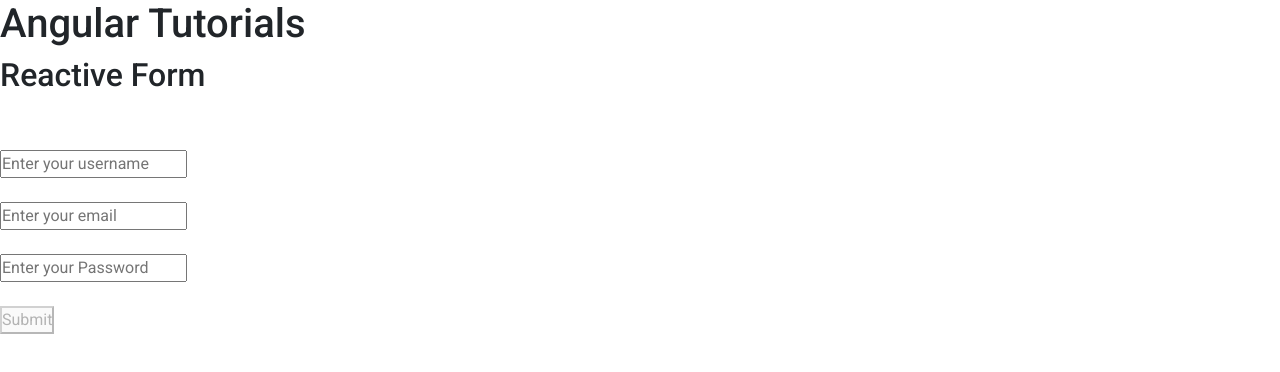
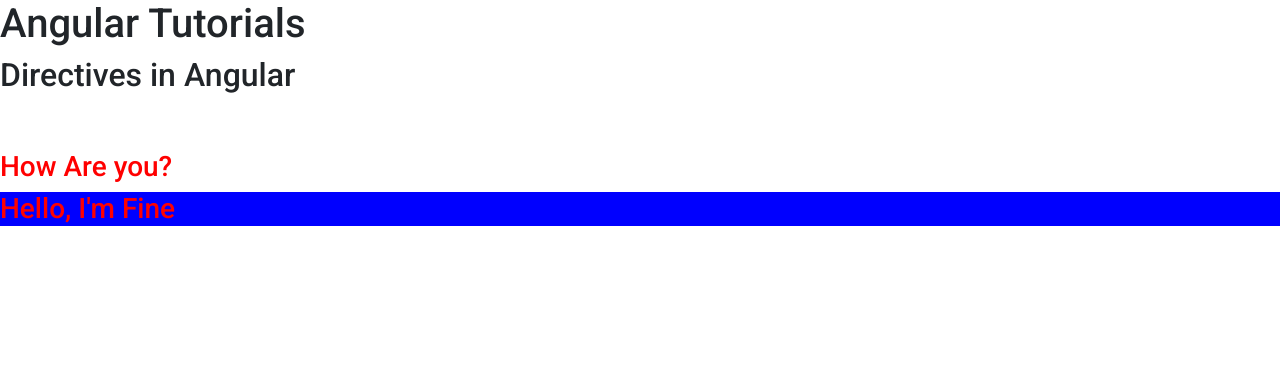
Before and after one commit to akashTedulab/Angular, an Angular app in the folder app/: page / in a window 1280 px wide. Shown: the top 372 px of the page. Built offline with nearby package versions, Linux system fonts and the light colour scheme.

Commit message:
directives-in-angular

```diff
--- a/app/src/app/app.component.html
+++ b/app/src/app/app.component.html
@@ -1,19 +1,5 @@
 <h1>{{title}}</h1>
 <h2>{{title2}}</h2>
 <br /> <br />
-
-<form [formGroup]="loginForm" (ngSubmit)="login()">
-    <input type="text" placeholder="Enter your username" name="username" formControlName="username">
-    <br />
-    <span style="color:red" *ngIf="user && user.invalid && user.touched">Username is required</span>
-    <br />
-    <input type="email" placeholder="Enter your email" name="email" formControlName="email">
-    <br />
-    <span style="color:red" *ngIf="email && email.invalid && email.touched">Please Enter valid Email</span>
-    <br />
-    <input type="password" placeholder="Enter your Password" name="password" formControlName="password">
-    <br />
-    <span style="color:red" *ngIf="password && password.invalid && password.touched">Please Enter valid password</span>
-    <br/>
-    <button [disabled]="loginForm.invalid">Submit</button>
-</form>
+<h3 appRedEl>How Are you?</h3>
+<h3 appBlueEl>I'm Fine</h3>
--- a/app/src/app/app.component.ts
+++ b/app/src/app/app.component.ts
@@ -1,5 +1,4 @@
 import { Component } from '@angular/core';
-import { FormControl, FormControlName, FormGroup, Validators } from '@angular/forms';
 
 @Component({
   selector: 'app-root',
@@ -9,22 +8,6 @@
 
 export class AppComponent {
  title = 'Angular Tutorials';
- title2 = "Reactive Form";
- loginForm = new FormGroup({
-  username: new FormControl('', [Validators.required,  Validators.pattern('[a-z A-Z]+$')]),
-  email: new FormControl('', [Validators.email, Validators.required]),
-  password: new FormControl('',[Validators.minLength(5), Validators.required])
- });
- login(){
-  console.log(this.loginForm.value)
- }
- get user(){
-  return this.loginForm.get('username')
- }
- get email(){
-  return this.loginForm.get('email')
- }
- get password(){
-  return this.loginForm.get('password')
- }
+ title2 = "Directives in Angular";
+
 }
--- a/app/src/app/app.module.ts
+++ b/app/src/app/app.module.ts
@@ -7,11 +7,14 @@
 import { BrowserAnimationsModule } from '@angular/platform-browser/animations';
 import { MatSlideToggleModule } from '@angular/material/slide-toggle';
 import { MatButtonModule } from '@angular/material/button';
-import { ReactiveFormsModule } from '@angular/forms';
+import { RedElDirective } from './red-el.directive';
+import { BlueElDirective } from './blue-el.directive';
 
 @NgModule({
   declarations: [
     AppComponent,
+    RedElDirective,
+    BlueElDirective,
   ],
   imports: [
     BrowserModule,
@@ -20,7 +23,6 @@
     BrowserAnimationsModule,
     MatSlideToggleModule,
     MatButtonModule,
-    ReactiveFormsModule
   ],
   providers: [],
   bootstrap: [AppComponent]
--- /dev/null
+++ b/app/src/app/blue-el.directive.ts
@@ -0,0 +1,13 @@
+import { Directive, ElementRef } from '@angular/core';
+
+@Directive({
+  selector: '[appBlueEl]'
+})
+export class BlueElDirective {
+
+  constructor(el:ElementRef) {
+    el.nativeElement.style.backgroundColor = "blue";
+    el.nativeElement.style.color = "red";
+    el.nativeElement.innerHTML = "Hello, ";
+  }
+}
--- /dev/null
+++ b/app/src/app/red-el.directive.ts
@@ -0,0 +1,12 @@
+import { Directive, ElementRef } from '@angular/core';
+
+@Directive({
+  selector: '[appRedEl]'
+})
+export class RedElDirective {
+
+  constructor(el:ElementRef) {
+    el.nativeElement.style.color = "red"
+  }
+
+}
```
Also changed, not shown: 2 other files (tests, documents, lock files or other folders).
